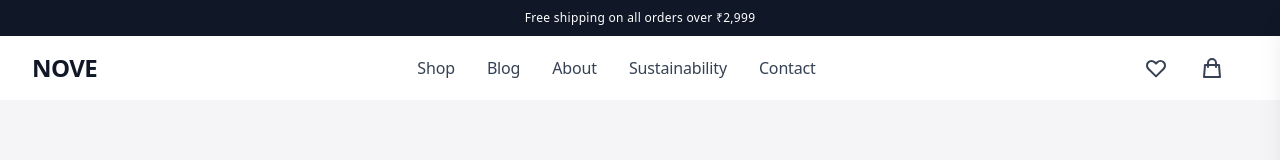
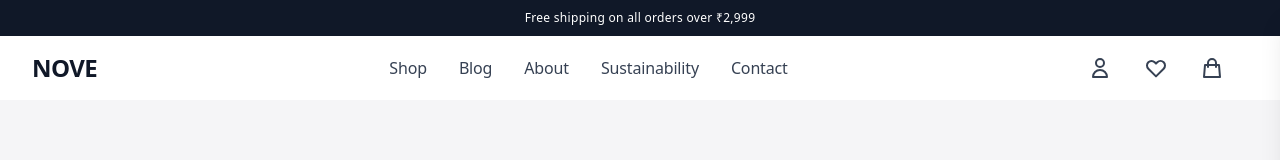
Before and after one commit to arjun-bhardwaj/nove, a Next.js app: page / in a window 1280 px wide. Shown: the top 160 px of the page. Built offline with nearby package versions, Linux system fonts and the light colour scheme; no server answers; a web font is replaced by a local one.

Commit message:
Add Account link to Navbar

```diff
--- a/src/components/Navbar.tsx
+++ b/src/components/Navbar.tsx
@@ -53,6 +53,15 @@ export default function Navbar() {
                         </div>
 
                         <div className="flex items-center space-x-4">
+                            <Link
+                                href="/account"
+                                className="p-2 text-gray-700 hover:text-gray-900 transition-colors"
+                                aria-label="Account"
+                            >
+                                <svg className="w-6 h-6" fill="none" viewBox="0 0 24 24" stroke="currentColor">
+                                    <path strokeLinecap="round" strokeLinejoin="round" strokeWidth={2} d="M16 7a4 4 0 11-8 0 4 4 0 018 0zM12 14a7 7 0 00-7 7h14a7 7 0 00-7-7z" />
+                                </svg>
+                            </Link>
                             <button
                                 onClick={toggleWishlistDrawer}
                                 className="relative p-2 text-gray-700 hover:text-gray-900 transition-colors"
@@ -105,8 +114,11 @@ export default function Navbar() {
                             <Link href="/sustainability" className="block text-gray-700 hover:text-gray-900 font-medium">
                                 Sustainability
                             </Link>
-                            <Link href="/#about" className="block text-gray-700 hover:text-gray-900 font-medium">
+                            <Link href="/about" className="block text-gray-700 hover:text-gray-900 font-medium">
                                 About
+                            </Link>
+                            <Link href="/account" className="block text-gray-700 hover:text-gray-900 font-medium">
+                                My Account
                             </Link>
                         </div>
                     </div>
```
